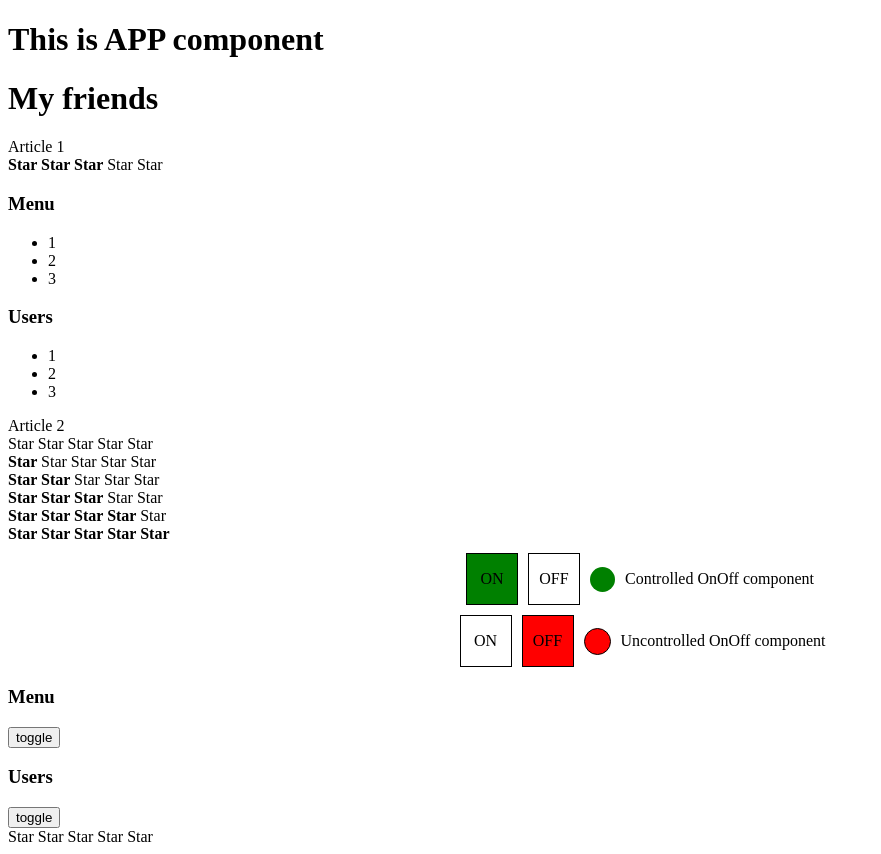
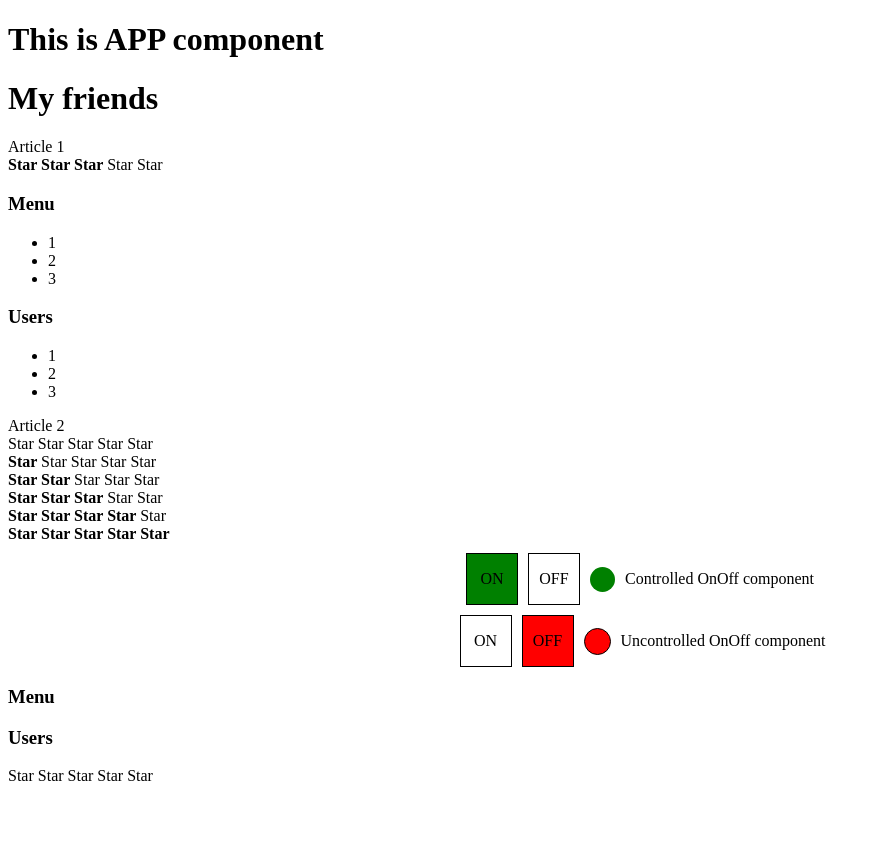
Before and after one commit to umedjankabiri/main-course-kabzda-way-monday, a React (Vite) app: page / in a window 1280 px wide. Shown: the whole page, without its empty margins (0-881 px from the left). After the commit the page ends 800 px from the top, so only its background shows below. Built offline with nearby package versions, Linux system fonts and the light colour scheme.

Commit message:
deleted button added onClick to AccordionTitle.tsx component

```diff
--- a/src/common/components/UncontrolledAccordion/UncontrolledAccordion.tsx
+++ b/src/common/components/UncontrolledAccordion/UncontrolledAccordion.tsx
@@ -9,8 +9,7 @@
 
     return (
             <>
-                <AccordionTitle title = {props.title}/>
-                <button onClick={()=> setCollapsed(!collapsed)}>toggle</button>
+                <AccordionTitle title = {props.title} onClick={()=> setCollapsed(!collapsed)}/>
                 { collapsed && <AccordionBody/>}
             </>
     );
```
